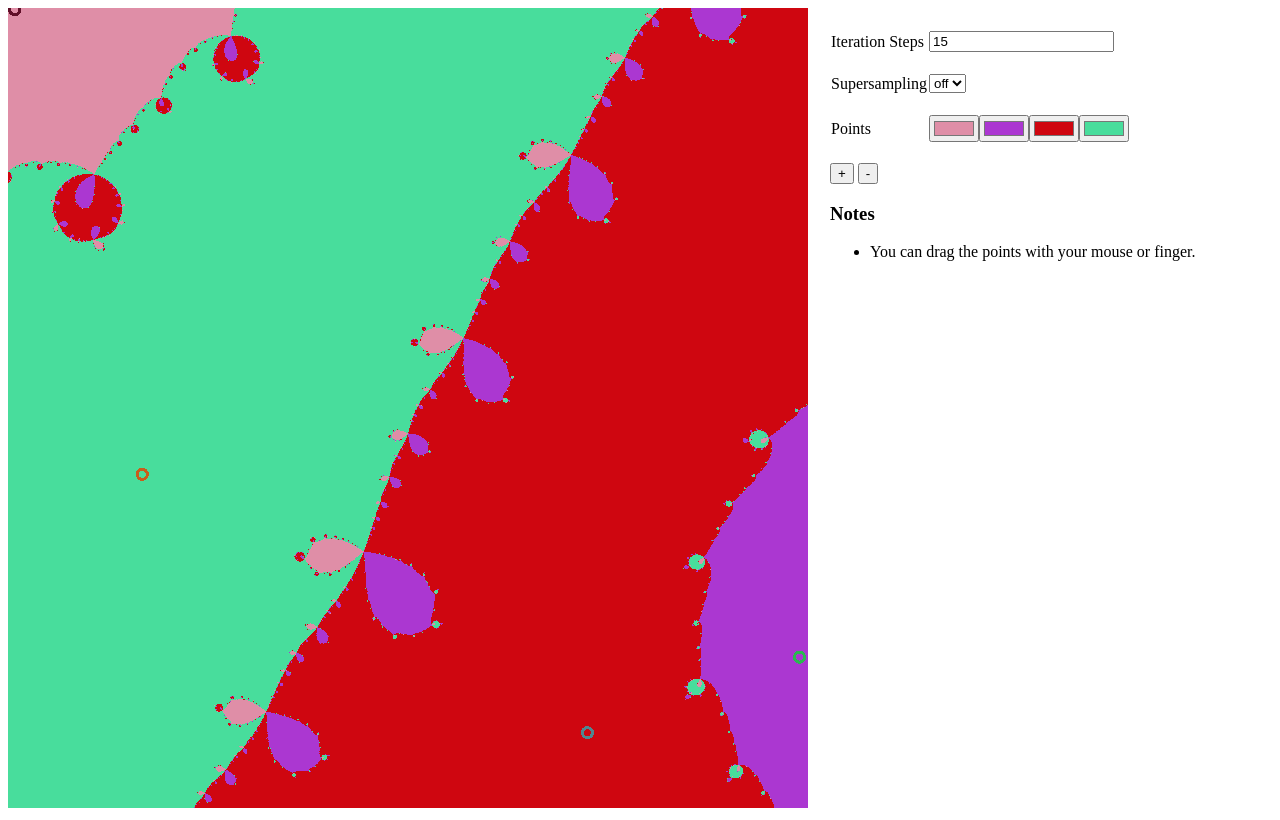
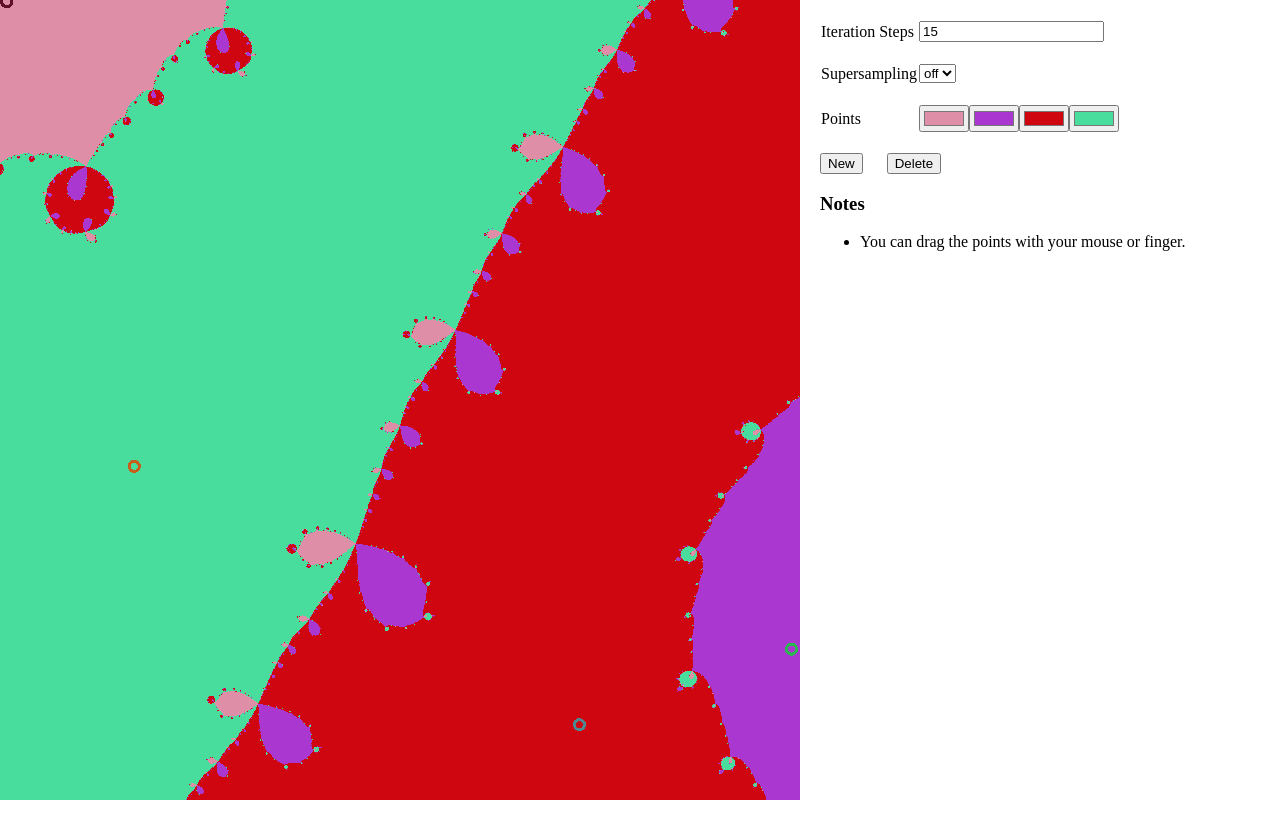
Before and after one commit to c52e/c52e.github.io, a plain HTML site: page newton_fractal.html in a window 1280 px wide. Drawn offline with Linux system fonts and the light colour scheme.

Commit message:
Fit different viewport resolution

```diff
--- a/newton_fractal.html
+++ b/newton_fractal.html
@@ -5,9 +5,9 @@
     <title>Newton Fractal</title>
 </head>
 <body>
-    <canvas id="canvas" width=800, height=800></canvas>
+    <canvas id="canvas" style="position:absolute; left:0px; top:0px;"></canvas>
 
-    <div style="position:absolute; left:830px; top:10px;">
+    <div id="guipanel" style="position:absolute;">
         <table id="params" style="border-collapse: separate;border-spacing: 0 20px;">
             <tr>
                 <td>Iteration Steps</td>
@@ -29,8 +29,9 @@
                 <td id = "colors"></td>
             </tr>
         </table>
-        <button onclick="points.push();compile();draw()">+</button>
-        <button onclick="points.pop();compile();draw()">-</button>
+        <button onclick="points.push();compile();draw()">New</button>
+        &emsp;
+        <button onclick="points.pop();compile();draw()">Delete</button>
 
         <h3>Notes</h3>
         <ul>
@@ -41,8 +42,19 @@
     <script type="text/javascript" src="glutils.js"></script>
     <script type="text/javascript">
         var canvas = document.getElementById("canvas");
+        const canvas_width = Math.min(window.innerWidth, window.innerHeight);
+        canvas.width = canvas_width;
+        canvas.height = canvas_width;
+        var guipanel = document.getElementById("guipanel");
+        if (window.innerWidth > window.innerHeight) {
+            guipanel.style.left = 20 + window.innerHeight + "px";
+            guipanel.style.top = "0px";
+        } else {
+            guipanel.style.top = window.innerWidth + "px";
+            guipanel.style.left = "20px";
+        }
+
         var gl = canvas.getContext("webgl");
-
         // Scale from coord to complex number to avoid float overflow when there are too many points.
         const kComplexToCoord = Math.min(canvas.width, canvas.height);
         const kCoordToComplex = 1.0 / kComplexToCoord;
```
